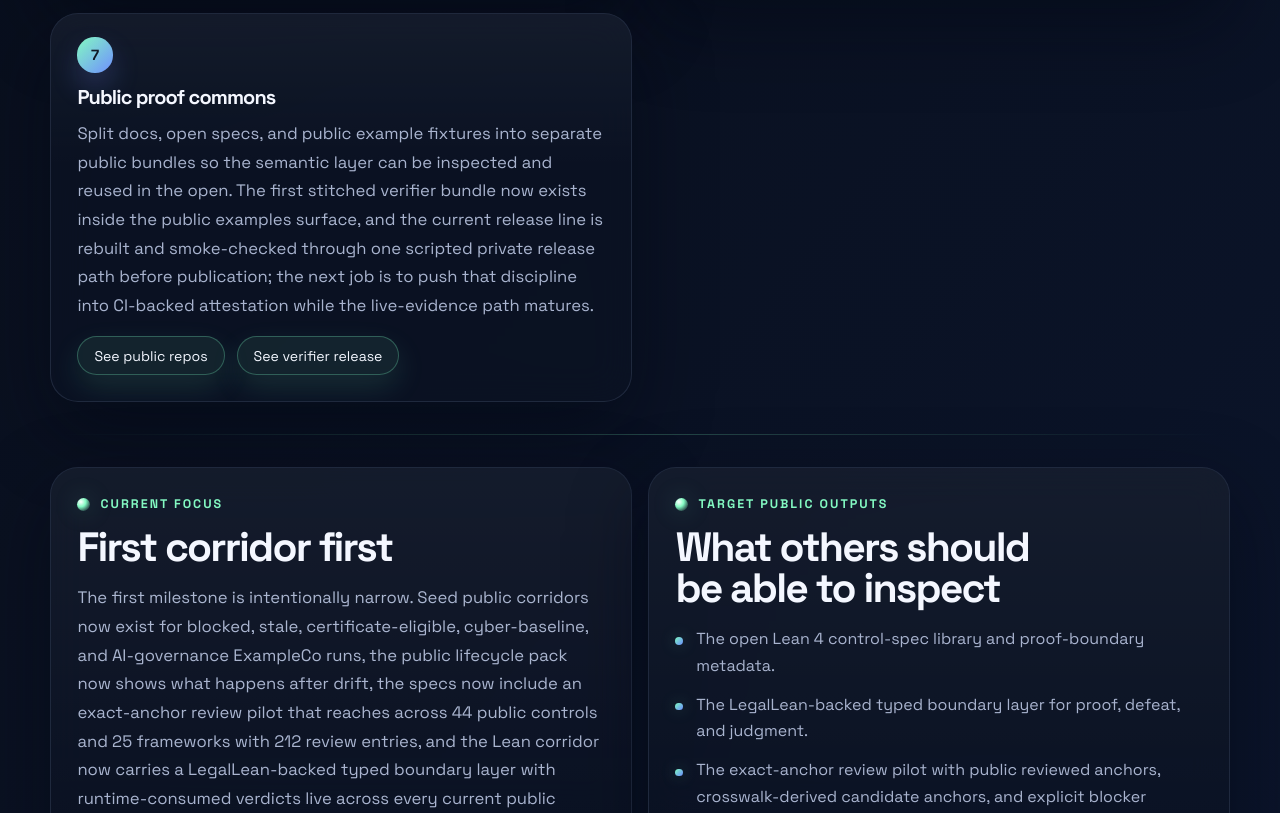
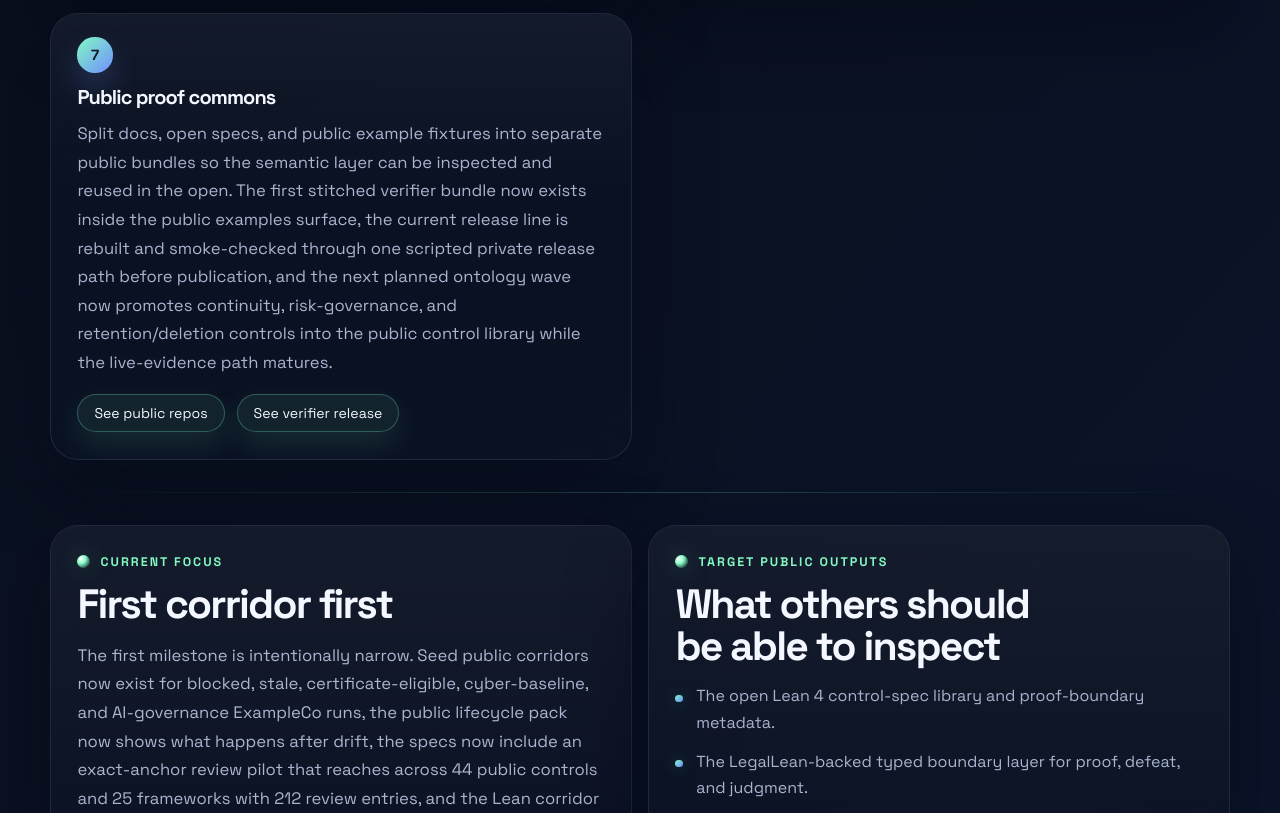
Before and after one commit to opencompliance-foundation/site, a plain HTML site: page roadmap.html in a window 1280 px wide. Shown: the part 1879-2692 px from the top of the page. Drawn offline with Linux system fonts and the light colour scheme.

Commit message:
Promote continuity risk and retention controls

```diff
--- a/roadmap.html
+++ b/roadmap.html
@@ -90,7 +90,7 @@
       <article class="roadmap-stage">
         <div class="stage-number">7</div>
         <h3>Public proof commons</h3>
-        <p>Split docs, open specs, and public example fixtures into separate public bundles so the semantic layer can be inspected and reused in the open. The first stitched verifier bundle now exists inside the public examples surface, and the current release line is rebuilt and smoke-checked through one scripted private release path before publication; the next job is to push that discipline into CI-backed attestation while the live-evidence path matures.</p>
+        <p>Split docs, open specs, and public example fixtures into separate public bundles so the semantic layer can be inspected and reused in the open. The first stitched verifier bundle now exists inside the public examples surface, the current release line is rebuilt and smoke-checked through one scripted private release path before publication, and the next planned ontology wave now promotes continuity, risk-governance, and retention/deletion controls into the public control library while the live-evidence path matures.</p>
         <div class="card-actions">
           <a class="pill" href="repositories.html">See public repos</a>
           <a class="pill" href="verifier-release.html">See verifier release</a>
```
Also changed, not shown: 1 other file.
